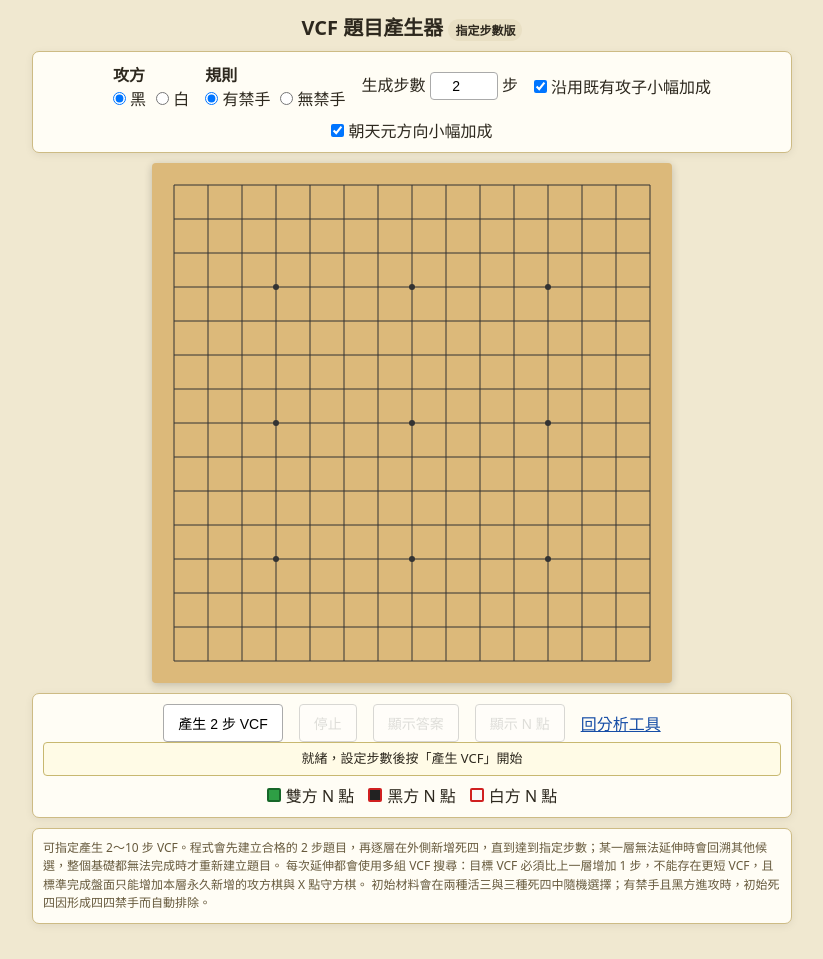
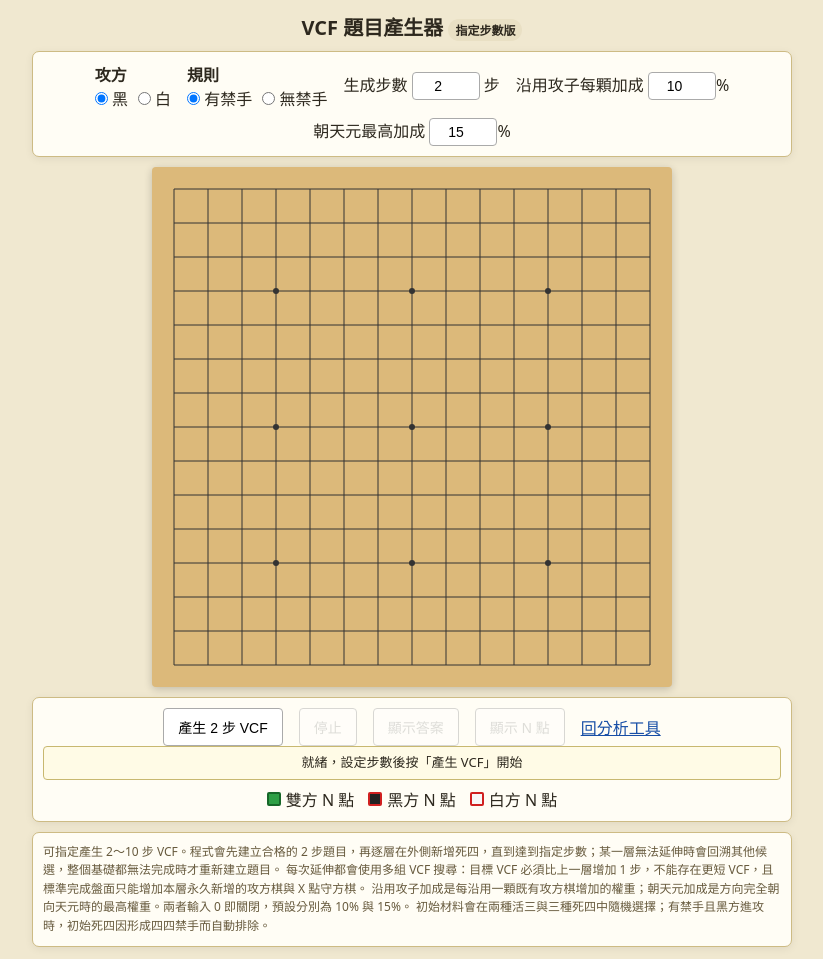
Before and after one commit to 5871224/VCF, a plain HTML site: page makevcf-generator.html in a window 1280 px wide. Shown: the whole page, without its empty margins (228-1051 px from the left). Before the commit the page ends 936 px from the top, so only its background shows below. Drawn offline with Linux system fonts and the light colour scheme; a script that the page names is missing.

Commit message:
Add custom weighting inputs to standalone generator

```diff
--- a/makevcf-generator.html
+++ b/makevcf-generator.html
@@ -101,8 +101,8 @@ a { color: #174ea6; }
     <label><input type="radio" name="rules" value="1"> 無禁手</label>
   </fieldset>
   <label>生成步數 <input id="target-steps" type="number" min="2" max="10" step="1" value="2"> 步</label>
-  <label><input id="opt-reuse" type="checkbox" checked> 沿用既有攻子小幅加成</label>
-  <label><input id="opt-center" type="checkbox" checked> 朝天元方向小幅加成</label>
+  <label title="每沿用一顆既有攻方棋，候選權重增加的百分比">沿用攻子每顆加成 <input id="bonus-reuse" type="number" min="0" max="500" step="1" value="10">%</label>
+  <label title="候選完全朝向天元時，權重增加的最高百分比">朝天元最高加成 <input id="bonus-center" type="number" min="0" max="500" step="1" value="15">%</label>
 </div>
 
 <svg id="board-svg" aria-label="15×15 棋盤"></svg>
@@ -127,6 +127,7 @@ a { color: #174ea6; }
 <div class="panel note">
   可指定產生 2～10 步 VCF。程式會先建立合格的 2 步題目，再逐層在外側新增死四，直到達到指定步數；某一層無法延伸時會回溯其他候選，整個基礎都無法完成時才重新建立題目。
   每次延伸都會使用多組 VCF 搜尋：目標 VCF 必須比上一層增加 1 步，不能存在更短 VCF，且標準完成盤面只能增加本層永久新增的攻方棋與 X 點守方棋。
+  沿用攻子加成是每沿用一顆既有攻方棋增加的權重；朝天元加成是方向完全朝向天元時的最高權重。兩者輸入 0 即關閉，預設分別為 10% 與 15%。
   初始材料會在兩種活三與三種死四中隨機選擇；有禁手且黑方進攻時，初始死四因形成四四禁手而自動排除。
 </div>
 
```
